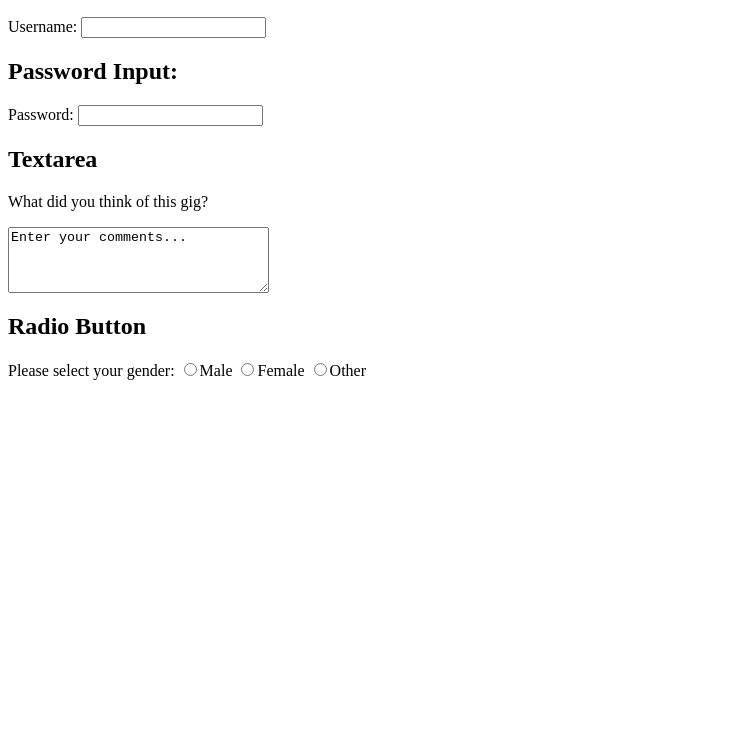
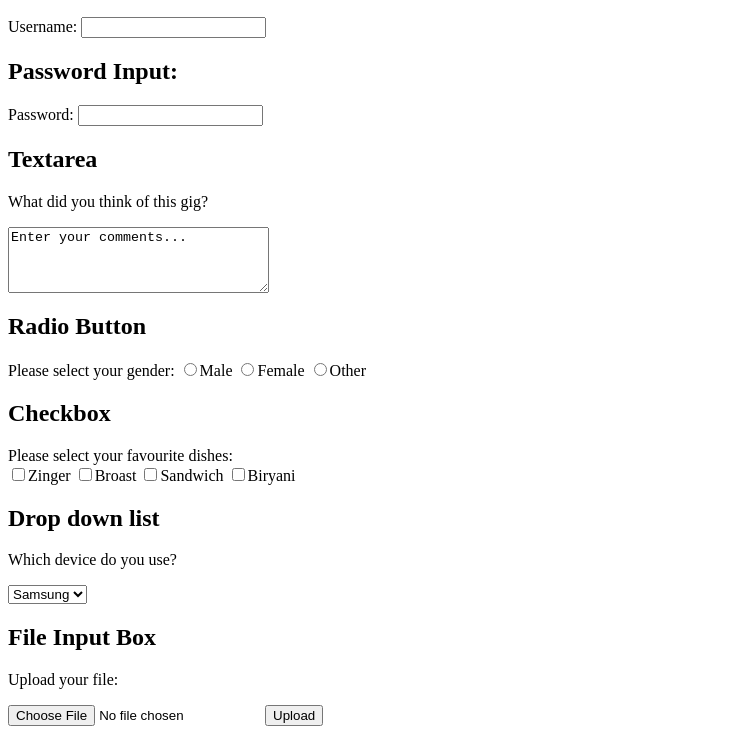
Before and after one commit to Mustafa-ilahi/EX-MS6, a plain HTML site: page Chap-7/chap7.html in a window 1280 px wide. Shown: the part 96-838 px from the top of the page, without its empty margins (0-739 px from the left). Before the commit the page ends 800 px from the top, so only its background shows below. Drawn offline with Linux system fonts and the light colour scheme.

Commit message:
26-oct-19

```diff
--- a/Chap-7/chap7.html
+++ b/Chap-7/chap7.html
@@ -27,5 +27,32 @@
             <input type="radio" name="gender" value="other"/>Other
             </p>
         </form>
+        <h2>Checkbox</h2>
+        <form>
+            <p>
+                Please select your favourite dishes:
+                <br />
+                <input type="checkbox" name="dishes" value="zinger"/>Zinger
+                <input type="checkbox" name="dishes" value="broast"/>Broast
+                <input type="checkbox" name="dishes" value="Sandwich"/>Sandwich
+                <input type="checkbox" name="dishes" value="Biryani"/>Biryani
+            </p>
+        </form>
+        <h2>Drop down list</h2>
+        <form>
+            <p>Which device do you use?</p>
+            <select name="device">
+                <option value="samsung">Samsung</option>
+                <option value="iphone">Iphone</option>
+                <option value="nokia">Nokia</option>
+                <option value="oppo">Oppo</option>
+            </select>
+        </form>
+        <h2>File Input Box</h2>
+        <form method="post">
+            <p>Upload your file:</p>
+            <input type="file" name="user-file" />
+            <input type="submit" value="Upload"/>
+        </form>
     </body>
 </html>
```
